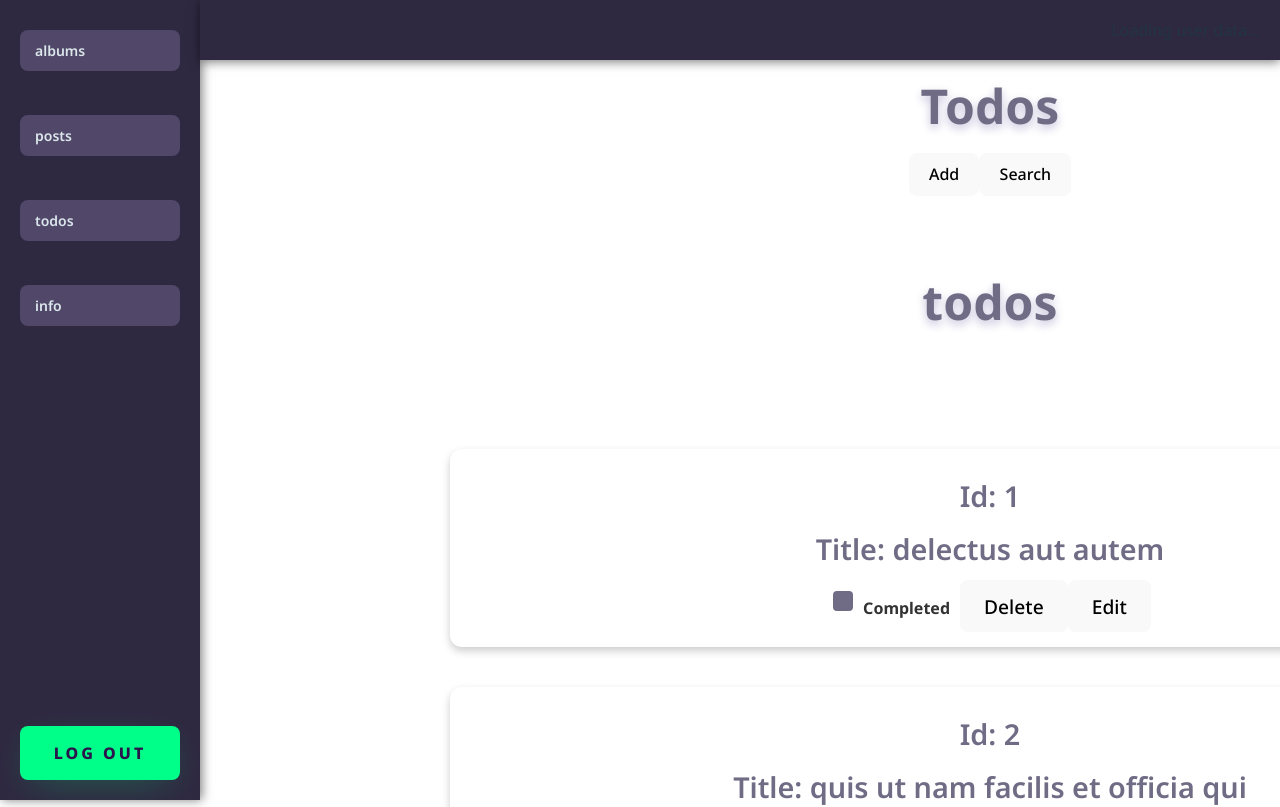
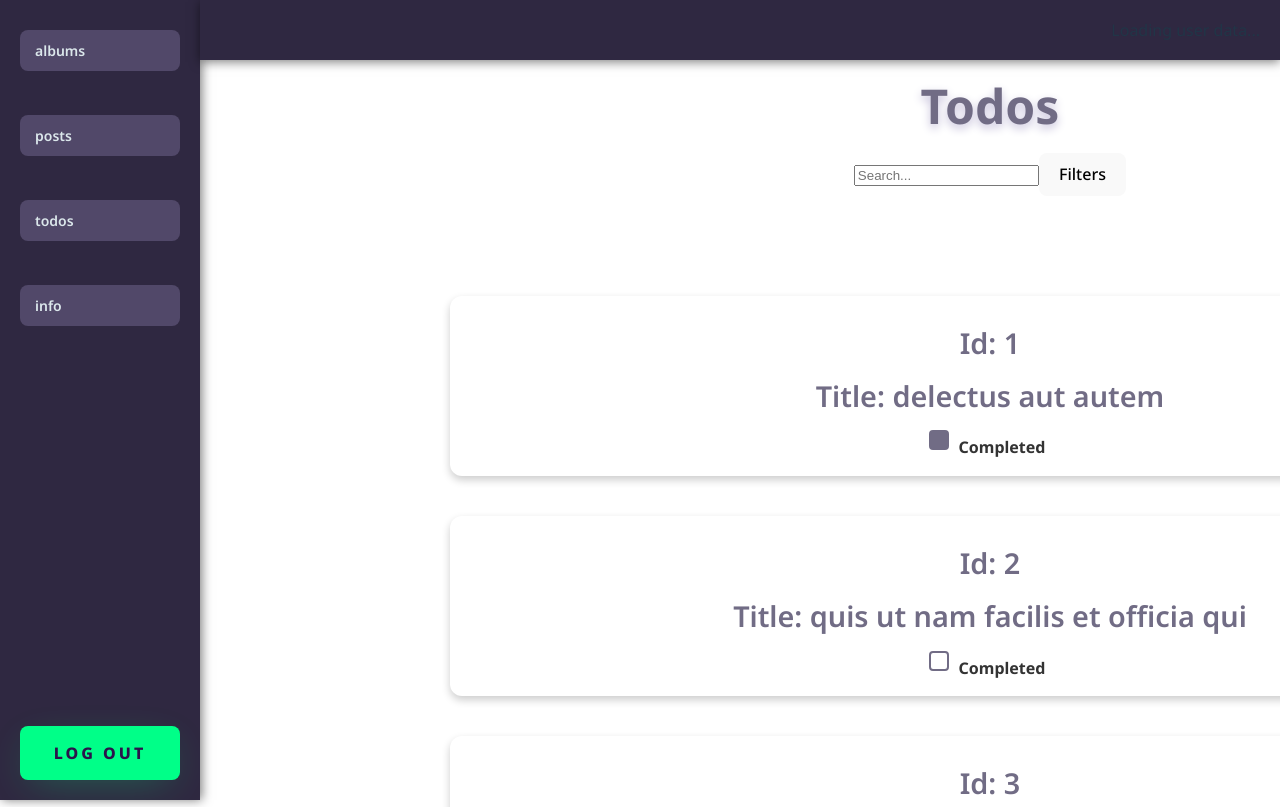
Before and after one commit to Ayala3423/serverProject, a React app: page /home/users/1/todos in a window 1280 px wide. Shown: the top 807 px of the page. Built offline with nearby package versions, Linux system fonts and the light colour scheme; data requests are answered from the project's data file; the HTML template or start-up script is replaced by a standard one.

Commit message:
todos search option

```diff
--- a/src/components/Todos/Todos.jsx
+++ b/src/components/Todos/Todos.jsx
@@ -5,107 +5,124 @@ import { useParams } from 'react-router-dom';
 function Todos() {
   const { userId } = useParams();
   const [todos, setTodos] = useState(null);
-  const [showModal, setShowModal] = useState(false);
-  const newTodoRef = useRef();
+  const [filteredTodos, setFilteredTodos] = useState(null); // משימות מסוננות
+  const [showFilterModal, setShowFilterModal] = useState(false); // חלונית מסננים
+  const searchRef = useRef(); // שדה החיפוש החופשי
+  const idFilterRef = useRef(); // מסנן מזהה
+  const titleFilterRef = useRef(); // מסנן כותרת
+  const completedFilterRef = useRef(false); // מסנן משימות שהושלמו
+  const notCompletedFilterRef = useRef(false); // מסנן משימות שלא הושלמו
 
   useEffect(() => {
     fetch(`http://localhost:3000/todos/?userId=${userId}`)
       .then((response) => response.json())
-      .then((data) => setTodos(data));
+      .then((data) => {
+        setTodos(data);
+        setFilteredTodos(data); // כברירת מחדל כל המשימות מוצגות
+      });
   }, [userId]);
 
-  const handleCheckbox = (id, currentValue) => {
-    const updatedValue = !currentValue; // הערך ההפוך
-    fetch(`http://localhost:3000/todos/${id}`, {
-      method: 'PATCH',
-      headers: { 'Content-Type': 'application/json' },
-      body: JSON.stringify({completed: updatedValue })
-    }).then(() => {
-      setTodos(todos.map((todo) =>
-        todo.id === id ? { ...todo, completed: updatedValue  } : todo
-      ));});
+  const handleSearch = () => {
+    const searchValue = searchRef.current?.value.trim().toLowerCase() || ''; // ערך חיפוש חופשי
+    const idFilterValue = idFilterRef.current?.value.trim() || ''; // ערך מזהה
+    const titleFilterValue = titleFilterRef.current?.value.trim().toLowerCase() || ''; // ערך כותרת
+    const completedFilterValue = completedFilterRef.current; // ערך סינון משימות שהושלמו
+    const notCompletedFilterValue = notCompletedFilterRef.current; // ערך סינון משימות שלא הושלמו
+
+    const filtered = todos.filter((todo) => {
+      // בדיקות סינון
+      const matchesSearch =
+        searchValue === '' || todo.title.toLowerCase().includes(searchValue);
+      const matchesId =
+        idFilterValue === '' || todo.id.toString() === idFilterValue;
+      const matchesTitle =
+        titleFilterValue === '' ||
+        todo.title.toLowerCase().includes(titleFilterValue);
+      const matchesCompleted =
+        (!completedFilterValue || todo.completed) &&
+        (!notCompletedFilterValue || !todo.completed); // התנאי לשני המסננים
+
+      return matchesSearch && matchesId && matchesTitle && matchesCompleted; // חפיפה בין התנאים
+    });
+
+    setFilteredTodos(filtered); // עדכון הרשימה המסוננת
   };
 
-  const handleAddTodo = () => {
-    setShowModal(prev => !prev);
-  };
+  return (
+    <div>
+      <h1>Todos</h1>
 
-  const handleSaveTodo = () => {
-    const newTodoTitle = newTodoRef.current.value.trim();
-    if (newTodoTitle) {
-      const newTodo = {
-        id: todos.length + 1, // לדוגמה, יצירת ID חדש
-        title: newTodoTitle,
-        completed: false,
-        userId: parseInt(userId, 10),
-      };
-
-      // שמירה לשרת
-      fetch('http://localhost:3000/todos', {
-        method: 'POST',
-        headers: { 'Content-Type': 'application/json' },
-        body: JSON.stringify(newTodo),
-      }).then(() => {
-        setTodos([...todos, newTodo]); // עדכון הרשימה בלקוח
-        setShowModal(false); // סגירת ה-Modal
-      });
-    }
-  };
-
-  const handleDelete = (idToDelete) => {
-    fetch(`http://localhost:3000/todos/?id=${idToDelete}`, {
-      method: 'DELETE'
-    }).then(() => {
-      setTodos(prev=>prev.filter(item => item.id !== idToDelete)); // עדכון הרשימה בלקוח
-    });
-  }
-
-  return (
-    <>
-      <h1>Todos</h1>
-      <div>
-        <button onClick={handleAddTodo}>Add</button>
-        <button>Search</button>
-
+      {/* שורת חיפוש חופשי */}
+      <div className="search-bar">
+        <input
+          type="text"
+          ref={searchRef}
+          placeholder="Search..."
+          onChange={handleSearch} // חיפוש מיידי בעת הקלדה
+        />
+        <button onClick={() => setShowFilterModal(true)}>Filters</button>
       </div>
 
-      {showModal && (
+      {/* חלונית מסננים */}
+      {showFilterModal && (
         <div className="modal">
           <div className="modal-content">
-            <h2>Add New Todo</h2>
+            <h2>Advanced Filters</h2>
             <input
               type="text"
-              ref={newTodoRef}
-              placeholder="Enter task title"
+              ref={idFilterRef}
+              placeholder="Filter by ID"
+              onChange={handleSearch} // עדכון חיפוש
             />
-            <button onClick={handleSaveTodo}>Save</button>
-            <button onClick={() => setShowModal(false)}>Cancel</button>
+            <input
+              type="text"
+              ref={titleFilterRef}
+              placeholder="Filter by Title"
+              onChange={handleSearch} // עדכון חיפוש
+            />
+            <label>
+              <input
+                type="checkbox"
+                onChange={(e) => {
+                  completedFilterRef.current = e.target.checked;
+                  handleSearch(); // עדכון חיפוש
+                }}
+              />
+              Show only completed tasks
+            </label>
+            <label>
+              <input
+                type="checkbox"
+                onChange={(e) => {
+                  notCompletedFilterRef.current = e.target.checked;
+                  handleSearch(); // עדכון חיפוש
+                }}
+              />
+              Show only not completed tasks
+            </label>
+            <button onClick={() => setShowFilterModal(false)}>Close</button>
           </div>
         </div>
       )}
 
-      <h1>todos</h1>
-      <div className='todos'>
-        {todos ? (todos.map((todo) => {
-          return (
-            <div key={todo.id} className='todo'>
+      {/* רשימת משימות */}
+      <div className="todos">
+        {filteredTodos && filteredTodos.length > 0 ? (
+          filteredTodos.map((todo) => (
+            <div key={todo.id} className="todo">
               <h2>Id: {todo.id}</h2>
               <h2>Title: {todo.title}</h2>
               <label>
-                <input
-                  type='checkbox'
-                  checked={todo.completed}
-                  onChange={() => handleCheckbox(todo.id, todo.completed)}
-                />
+                <input type="checkbox" checked={todo.completed} readOnly />
                 Completed
               </label>
-              <button onClick={()=>handleDelete(todo.id)}>Delete</button>
-              <button onClick={handleDelete}>Edit</button>
             </div>
-          );
-        })) : <h2>loading...</h2>}
+          ))
+        ) : (
+          <h2>No tasks found.</h2> // הודעה במקרה שאין תוצאות
+        )}
       </div>
-    </>
+    </div>
   );
 }
 
```
